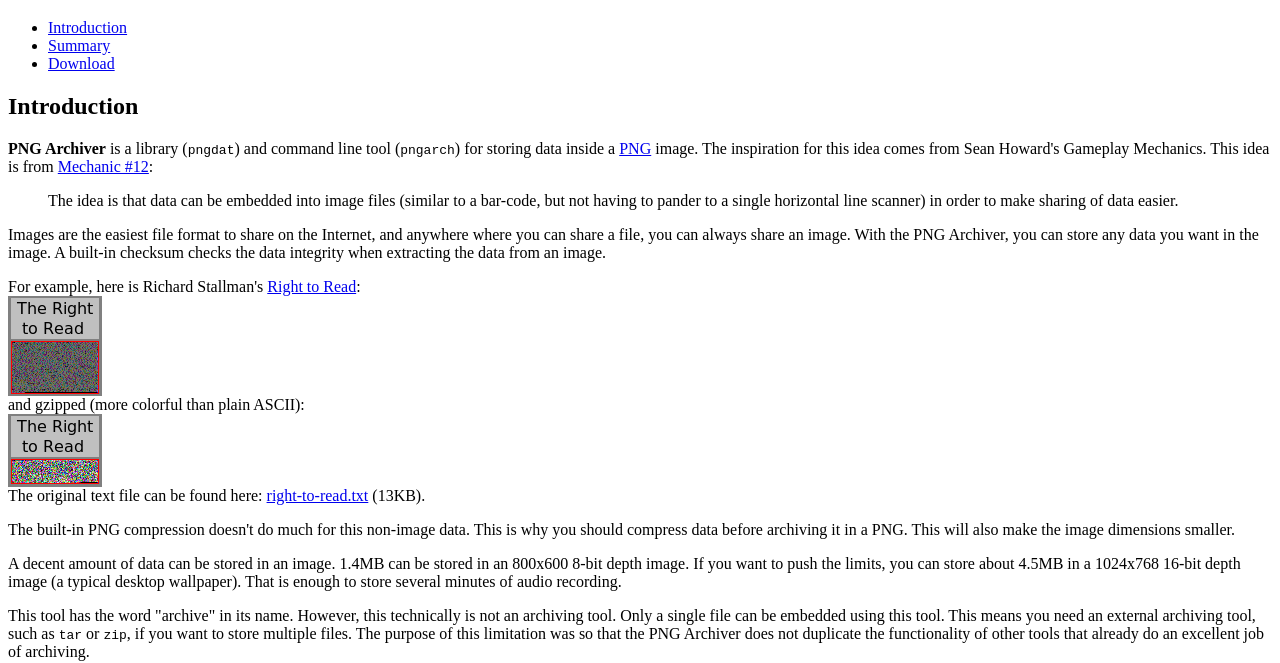
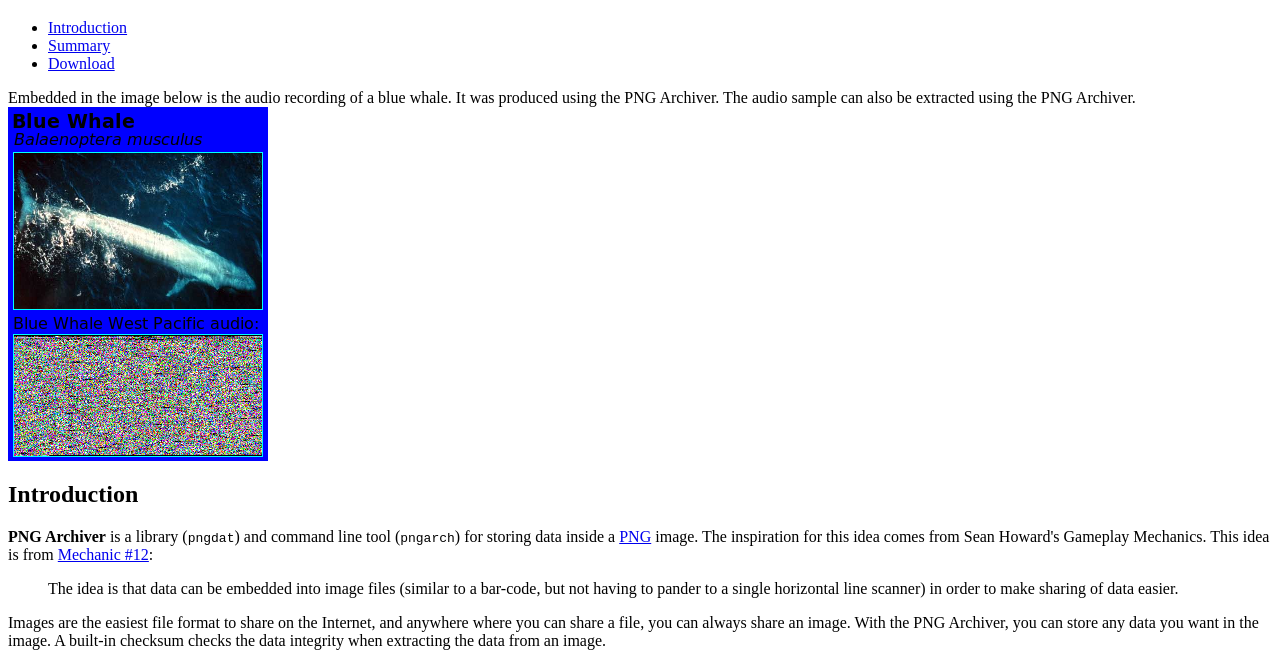
Before and after one commit to skeeto/pngarch, a plain HTML site: page www/index.html in a window 1280 px wide. Shown: the part 61-724 px from the top of the page. Drawn offline with Linux system fonts and the light colour scheme.

Commit message:
Added the blue whale example.

```diff
--- a/www/index.html
+++ b/www/index.html
@@ -14,6 +14,13 @@
 <li><a href="#summary">Summary</a></li>
 <li><a href="#download">Download</a></li>
 </ul>
+<p>
+Embedded in the image below is the audio recording of a blue whale. It
+was produced using the PNG Archiver. The audio sample can also be
+extracted using the PNG Archiver.<br />
+
+<img src="blue-whale.png" alt="PNG Archiver Blue Whale Example" />
+</p>
 <!-- *************************************************************** -->
 <a name="intro" id="intro" />
 <h2>Introduction</h2>
```
Also changed, not shown: www/blue-whale.png (added).
